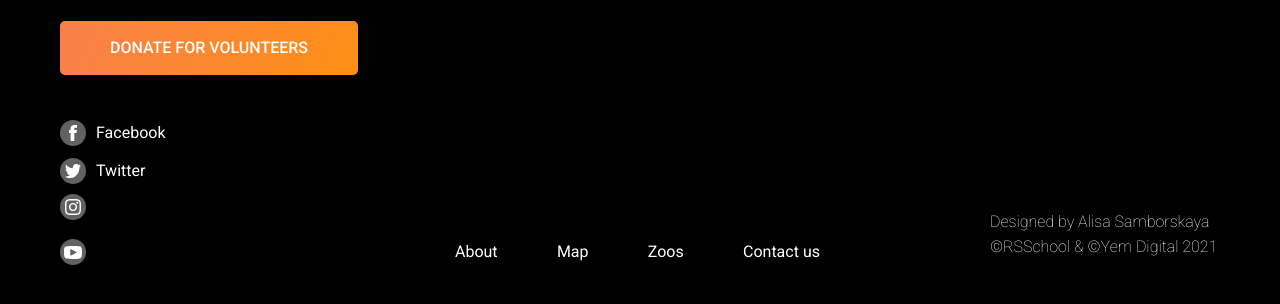
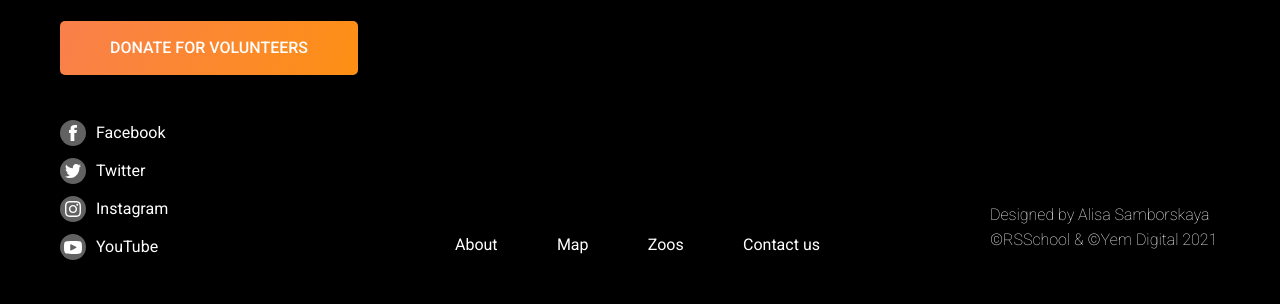
Before and after one commit to OffLectra/rss_projects, a plain HTML site: page online-zoo/pages/main/index.html in a window 1280 px wide. Shown: the part 4671-4975 px from the top of the page. Drawn offline with Linux system fonts and the light colour scheme.

Commit message:
fixed: fixed social block

```diff
--- a/online-zoo/pages/main/index.html
+++ b/online-zoo/pages/main/index.html
@@ -368,7 +368,7 @@
                     </a>
 
 
-
+                    <a href="https://rs.school/" class="social_row_block" target = "_blank">
                         <div class="circe_social">
                             <img src="../../assets/icons/inst.svg" alt="">
                         </div>
@@ -376,7 +376,7 @@
                     </a>
 
 
-
+                    <a href="https://rs.school/" class="social_row_block" target = "_blank">
                         <div class="circe_social">
                             <img src="../../assets/icons/yt.svg" alt="">
                         </div>
--- a/online-zoo/pages/main/style.scss
+++ b/online-zoo/pages/main/style.scss
@@ -878,7 +878,7 @@ color: #000000;
 }
 
 .social_block {
-    width: 120px;
+    width: 140px;
     display: flex;
     flex-direction: column;
     justify-content: space-between;
```
Also changed, not shown: online-zoo/pages/main/style.css.
